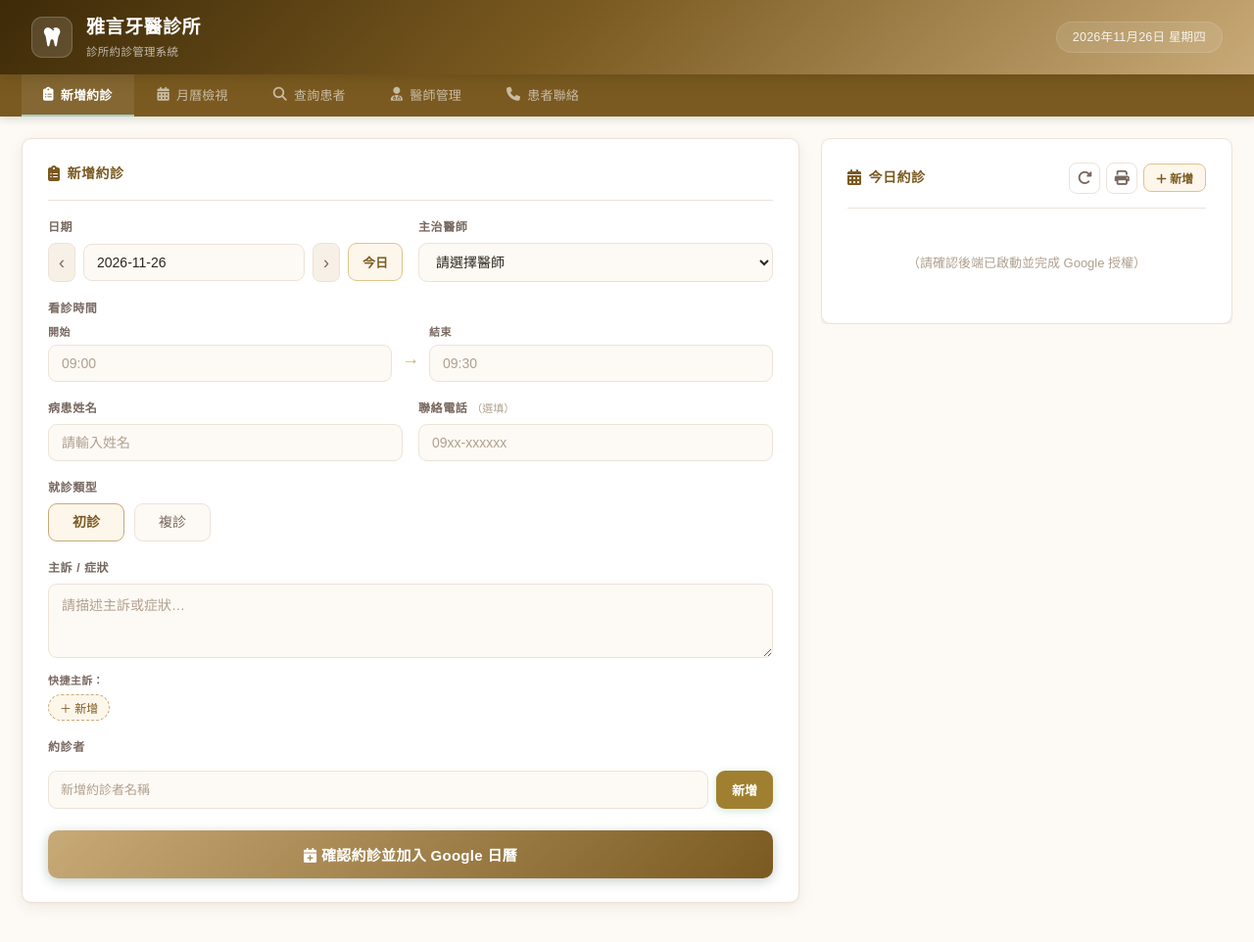
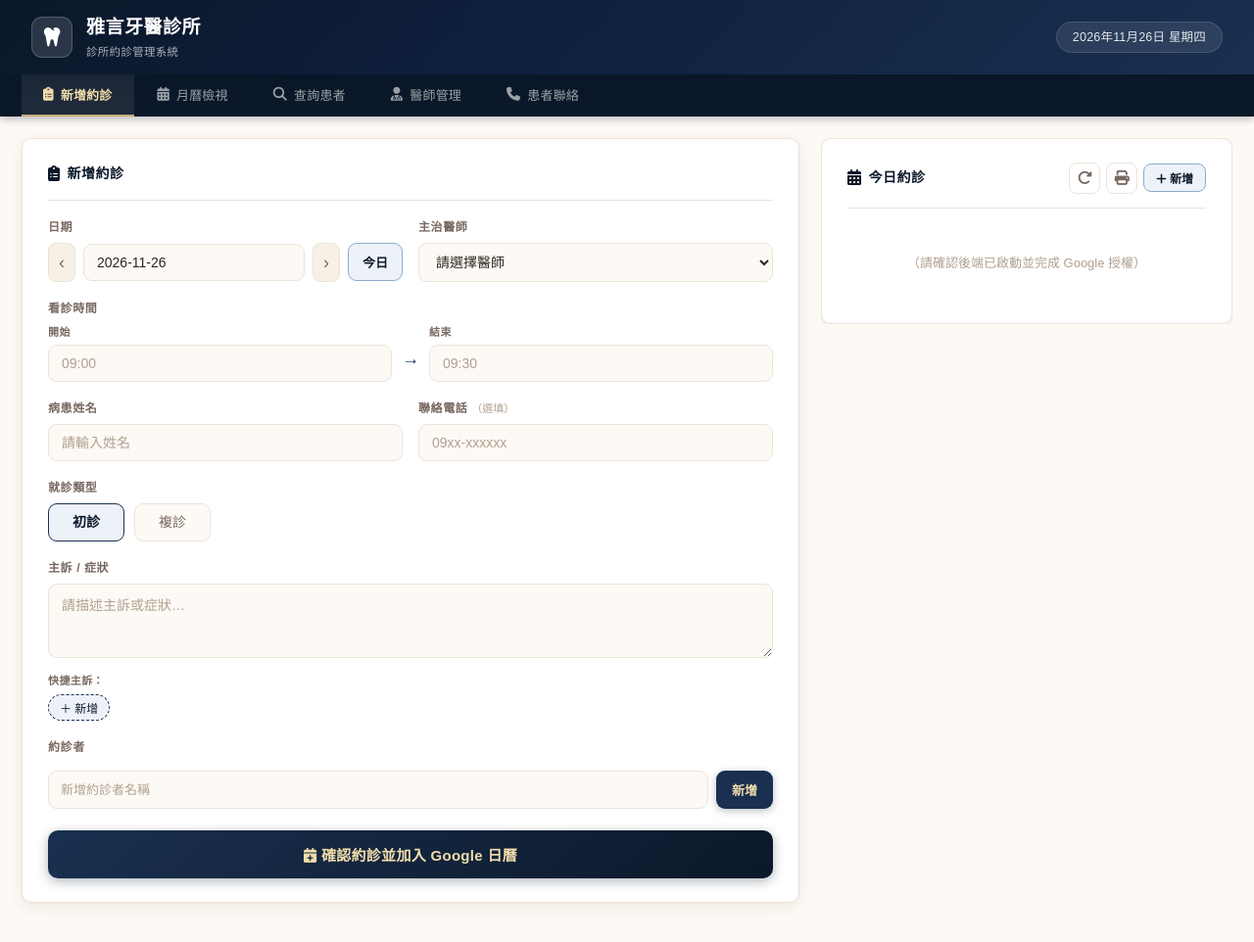
Before and after one commit to topologymed-droid/clinic-system, a plain HTML site: page frontend/index.html in a window 1280 px wide. Shown: the whole page at 98% size. Drawn offline with nearby package versions, Linux system fonts and the light colour scheme; no server answers.

Commit message:
Apply 午夜金 theme: deep navy + gold accent
Co-Authored-By: Claude Sonnet 4.6 <noreply@anthropic.com>

```diff
--- a/frontend/index.html
+++ b/frontend/index.html
@@ -6,7 +6,7 @@
   <title>雅言牙醫診所 — 約診系統</title>
   <link rel="stylesheet" href="style.css" />
   <link rel="manifest" href="/manifest.json" />
-  <meta name="theme-color" content="#7a5a20" />
+  <meta name="theme-color" content="#0b1829" />
   <meta name="apple-mobile-web-app-capable" content="yes" />
   <meta name="apple-mobile-web-app-status-bar-style" content="black-translucent" />
   <meta name="apple-mobile-web-app-title" content="雅言約診系統" />
--- a/frontend/style.css
+++ b/frontend/style.css
@@ -2,10 +2,10 @@
 *, *::before, *::after { box-sizing: border-box; margin: 0; padding: 0; }
 
 :root {
-  --teal:       #c8aa78;
-  --teal-dark:  #7a5a20;
-  --teal-light: #fdf6ea;
-  --teal-mid:   #ddc48e;
+  --teal:       #1a3050;
+  --teal-dark:  #0b1829;
+  --teal-light: #edf2f8;
+  --teal-mid:   #8aaccf;
   --warm-bg:    #fdf9f4;
   --warm-card:  #ffffff;
   --warm-beige: #f7f0e6;
@@ -16,8 +16,8 @@
   --text-main:  #2e2820;
   --text-sub:   #786860;
   --text-hint:  #b0a090;
-  --green-soft: #fdf6ea;
-  --green:      #a08030;
+  --green-soft: #edf2f8;
+  --green:      #1a3050;
   --red-soft:   #fdf0ef;
   --red:        #b84c44;
   --radius:     10px;
@@ -36,13 +36,13 @@ body {
 
 /* ─── Header ───────────────────────────────────────────────────────────────── */
 .header {
-  background: linear-gradient(135deg, #3d2a08 0%, var(--teal-dark) 45%, var(--teal) 100%);
+  background: linear-gradient(135deg, #0b1829 0%, #0f2040 45%, #1a3050 100%);
   color: white;
   padding: 14px 32px;
   display: flex;
   justify-content: space-between;
   align-items: center;
-  box-shadow: 0 2px 16px rgba(60,42,10,.28);
+  box-shadow: 0 2px 16px rgba(11,24,41,.4);
   position: sticky;
   top: 0;
   z-index: 100;
@@ -252,7 +252,7 @@ textarea { resize: vertical; min-height: 76px; }
 /* ─── Buttons ──────────────────────────────────────────────────────────────── */
 .btn-primary {
   background: linear-gradient(135deg, var(--teal) 0%, var(--teal-dark) 100%);
-  color: white;
+  color: #f0dcaa;
   border: none;
   border-radius: 10px;
   font-size: 14px;
@@ -261,7 +261,7 @@ textarea { resize: vertical; min-height: 76px; }
   cursor: pointer;
   transition: filter .15s, transform .1s;
   letter-spacing: .3px;
-  box-shadow: 0 3px 12px rgba(39,77,67,.28);
+  box-shadow: 0 3px 12px rgba(11,24,41,.32);
 }
 .btn-primary:hover   { filter: brightness(1.07); transform: translateY(-1px); }
 .btn-primary:active  { transform: translateY(0); }
@@ -277,7 +277,7 @@ textarea { resize: vertical; min-height: 76px; }
 .btn-success {
   padding: 10px 16px;
   background: var(--green);
-  color: white;
+  color: #f0dcaa;
   border: none;
   border-radius: 9px;
   font-size: 13px;
@@ -286,7 +286,7 @@ textarea { resize: vertical; min-height: 76px; }
   cursor: pointer;
   white-space: nowrap;
   transition: filter .15s;
-  box-shadow: 0 2px 8px rgba(61,158,110,.25);
+  box-shadow: 0 2px 8px rgba(11,24,41,.28);
 }
 .btn-success:hover { filter: brightness(1.08); }
 
@@ -320,7 +320,7 @@ textarea { resize: vertical; min-height: 76px; }
   justify-content: center;
   transition: background .15s, border-color .15s;
 }
-.btn-print:hover { background: #edf7f5; border-color: var(--teal); color: var(--teal); }
+.btn-print:hover { background: var(--teal-light); border-color: var(--teal); color: var(--teal); }
 
 .print-doc-list {
   display: flex;
@@ -850,7 +850,7 @@ textarea { resize: vertical; min-height: 76px; }
 /* ─── Tab Bar ──────────────────────────────────────────────────────────────── */
 nav.tab-bar {
   background: var(--teal-dark);
-  box-shadow: 0 1px 0 rgba(255,255,255,.06), 0 2px 8px rgba(30,61,52,.18);
+  box-shadow: 0 1px 0 rgba(255,255,255,.06), 0 2px 8px rgba(11,24,41,.3);
 }
 .tab-bar {
   display: flex;
@@ -880,8 +880,8 @@ nav.tab-bar {
 .tab i { font-size: 14px; }
 .tab:hover { color: rgba(255,255,255,.9); background: rgba(255,255,255,.06); }
 .tab.active {
-  color: #fff;
-  border-bottom-color: #a8ccbf;
+  color: #f0dcaa;
+  border-bottom-color: #c8aa78;
   background: rgba(255,255,255,.08);
   font-weight: 600;
 }
```
Also changed, not shown: frontend/manifest.json.
